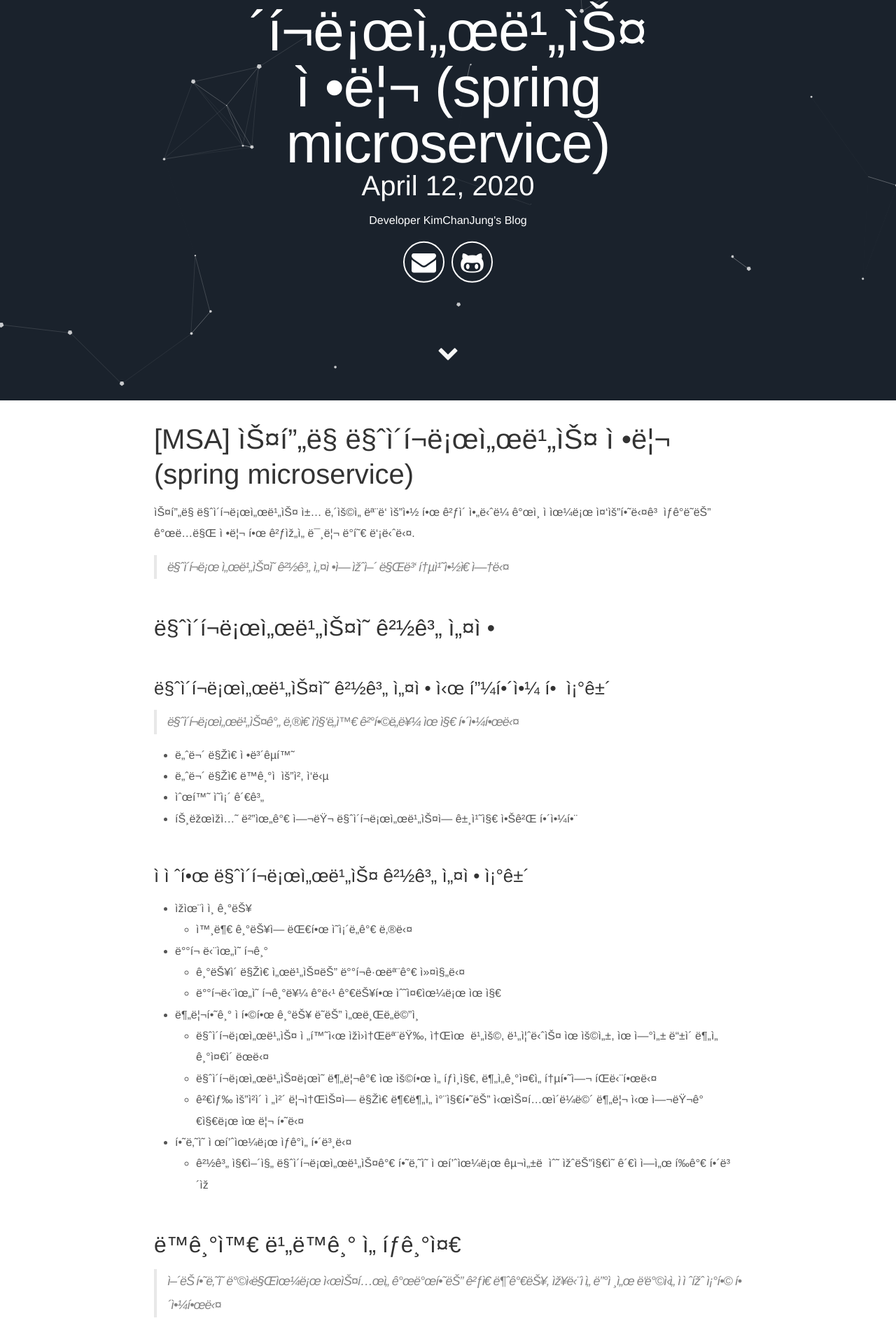
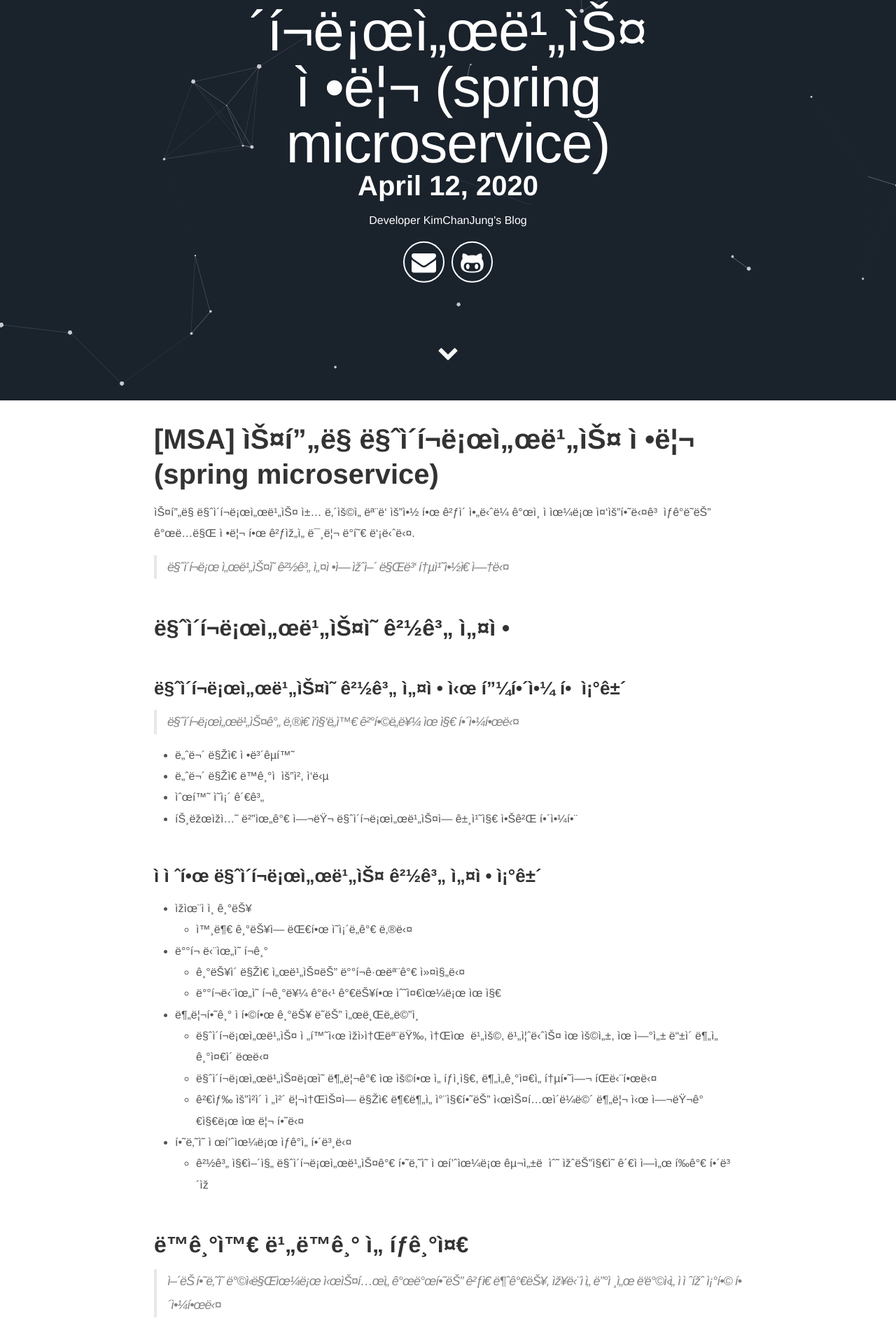
Before and after one commit to kimchanjung/blog-backup, a Jekyll site: the page built from _posts/tech/2020-04-13-spring-microservice-summary.md, in a window 1280 px wide. Shown: the part 328-2248 px from the top of the page at 70% size. Built offline with Jekyll 4.4.1, drawn with Linux system fonts in a browser that asks for light colours.

Commit message:
폰트 웨이트 조정

```diff
--- a/src/styles/post.scss
+++ b/src/styles/post.scss
@@ -24,7 +24,7 @@
 li > ul, li > ol { margin-bottom: 0; }
 
 /** Headings */
-h1, h2, h3, h4, h5, h6 { font-weight: 400; }
+h1, h2, h3, h4, h5, h6 { font-weight: bold; }
 
 /** Links */
 a { color: #2a7ae2; text-decoration: none; }
@@ -78,7 +78,7 @@
 /** Site header */
 .site-header { border-top: 5px solid #424242; border-bottom: 1px solid #e8e8e8; min-height: 55.95px; position: relative; }
 
-.site-title { font-size: 26px; font-weight: 300; line-height: 54px; letter-spacing: -1px; margin-bottom: 0; float: left; }
+.site-title { font-size: 26px; font-weight: 400; line-height: 54px; letter-spacing: -1px; margin-bottom: 0; float: left; }
 
 .site-title, .site-title:visited { color: #424242; }
 
```
Also changed, not shown: assets/css/post.css.
